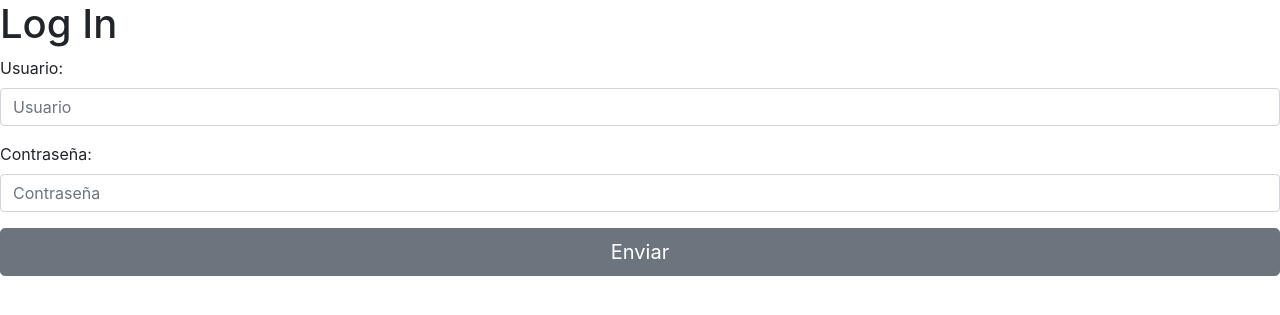
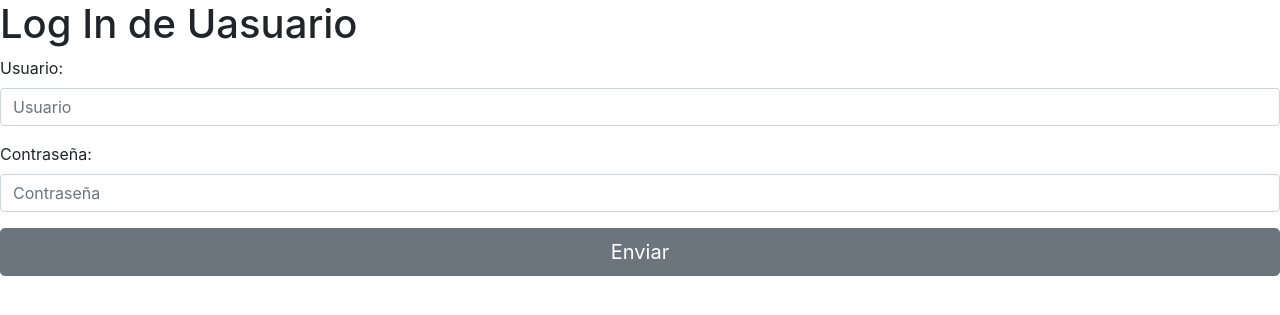
Before and after one commit to Rafekid/Proyecto2, a PHP site: page /loginUsuario.php in a window 1280 px wide. Shown: the top 315 px of the page. Run offline with PHP 8.4, Linux system fonts and the light colour scheme.

Commit message:
Se actualizo el título del login de usuario

```diff
--- a/loginUsuario.php
+++ b/loginUsuario.php
@@ -9,7 +9,7 @@
 </head>
 <body>
     <form action="logica/verificarUsuario.php" method="POST">
-        <h1>Log In</h1>
+        <h1>Log In de Uasuario</h1>
         <div class="form-group">
             <label for="">Usuario: </label>
             <input type="email" name="usuario" class="form-control" id="" placeholder="Usuario" pattern="^[a-z0-9!#$%&'*+/=?^_`{|}~-]+(?:\.[a-z0-9!#$%&'*+/=?^_`{|}~-]+)*@(?:[a-z0-9](?:[a-z0-9-]*[a-z0-9])?\.)+[a-z0-9](?:[a-z0-9-]*[a-z0-9])?$" required title="Este campo requiere un correo electrónico">
```
